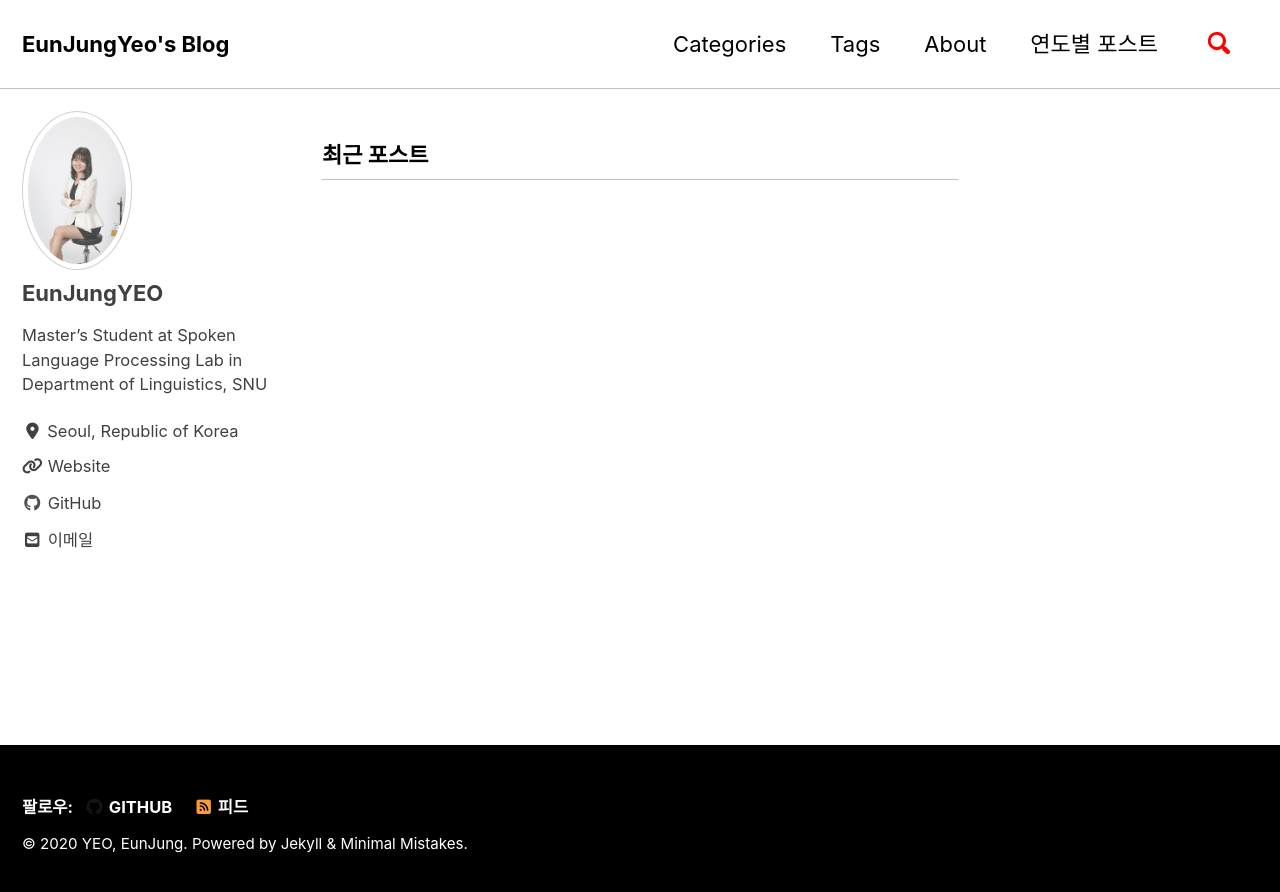
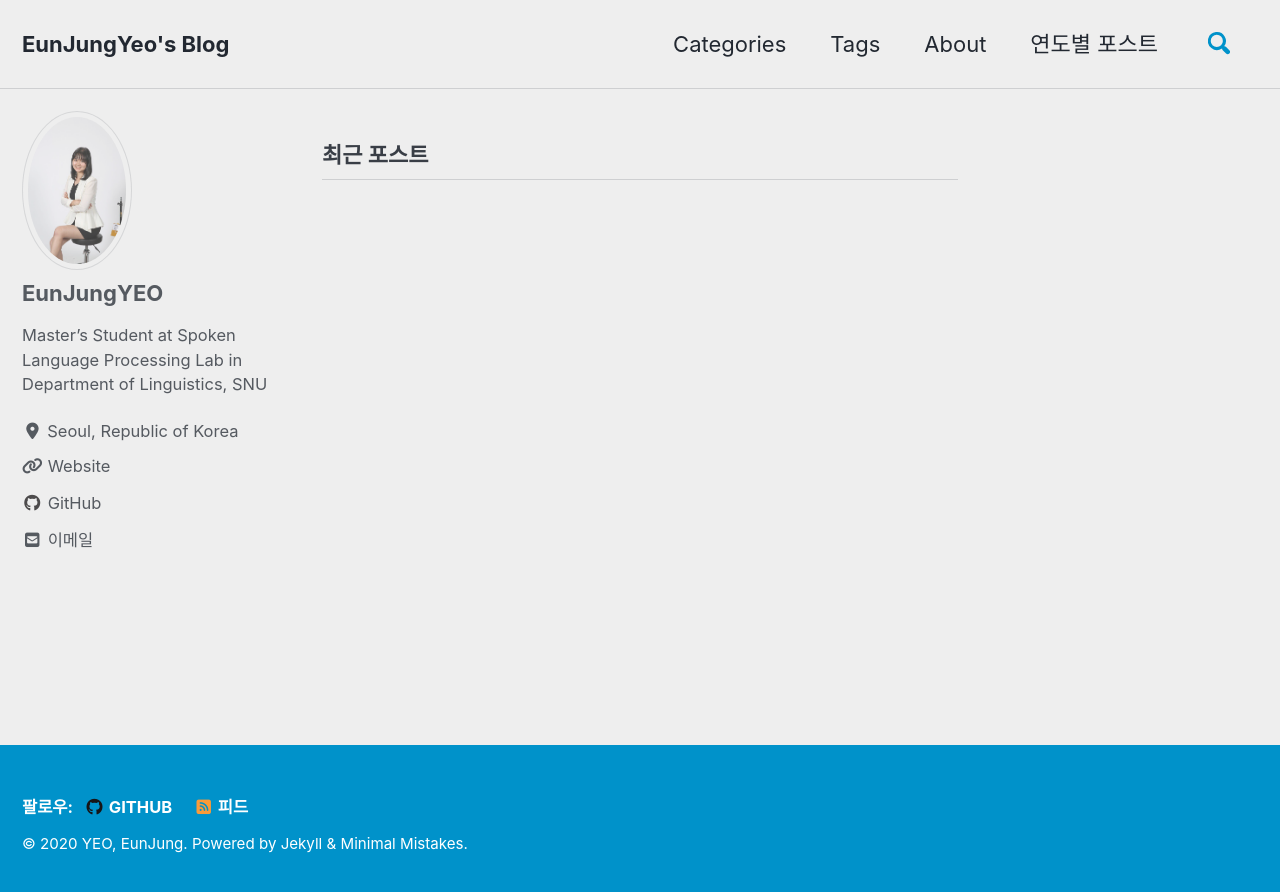
Before and after one commit to eunjung31/eunjung31.github.io, a Jekyll site: the page built from index.html, in a window 1280 px wide. Shown: the top 892 px of the page. Built offline with Jekyll 4.4.1, drawn with Linux system fonts in a browser that asks for light colours; cached includes are drawn as plain includes; nearby versions of some CDN libraries; the list of posts is cut into pages by our own code.

Commit message:
Update _config.yml

```diff
--- a/_config.yml
+++ b/_config.yml
@@ -11,7 +11,7 @@
 # https://mmistakes.github.io/minimal-mistakes/docs/quick-start-guide/#installing-the-theme
 
 remote_theme             : "mmistakes/minimal-mistakes@4.19.3"
-minimal_mistakes_skin    : "contrast"
+minimal_mistakes_skin    : "air"
 # "air", "aqua", "contrast", "dark", "dirt", "neon", "mint", "plum", "sunrise"remote_theme: ㄱ
 
 # Site Settings
```
